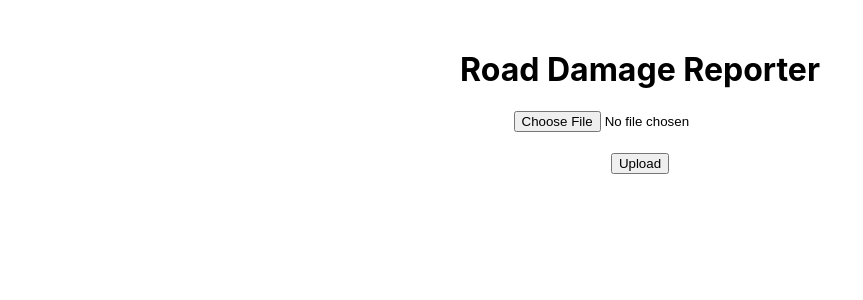
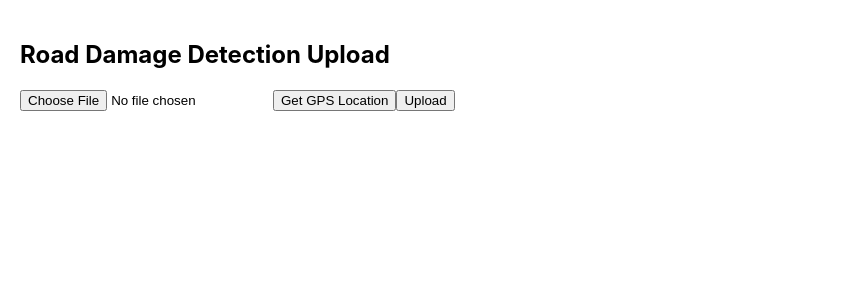
Before and after one commit to abhi3233/road-damage-detection, a React (Create React App) app in the folder frontend/: page / in a window 1280 px wide. Shown: the top 300 px of the page, without its empty margins (0-863 px from the left). Built offline with nearby package versions, Linux system fonts and the light colour scheme.

Commit message:
Updated Week-2

```diff
--- a/frontend/src/App.js
+++ b/frontend/src/App.js
@@ -1,19 +1,30 @@
-import React, { useState } from "react";
+import { useState } from "react";
 import axios from "axios";
 
 function App() {
   const [file, setFile] = useState(null);
+  const [preview, setPreview] = useState(null);
+  const [location, setLocation] = useState(null);
 
+  // 📸 Handle file selection
   const handleFileChange = (e) => {
-    setFile(e.target.files[0]);
+    const selected = e.target.files[0];
+    setFile(selected);
+    setPreview(URL.createObjectURL(selected));
   };
 
-  const handleUpload = async () => {
-    if (!file) {
-      alert("Please select a file");
-      return;
-    }
+  // 📍 Get GPS location
+  const getLocation = () => {
+    navigator.geolocation.getCurrentPosition((position) => {
+      setLocation({
+        lat: position.coords.latitude,
+        lng: position.coords.longitude,
+      });
+    });
+  };
 
+  // 🚀 Upload to backend
+  const uploadImage = async () => {
     const formData = new FormData();
     formData.append("file", file);
 
@@ -22,19 +33,41 @@ function App() {
         "http://127.0.0.1:8000/upload",
         formData
       );
-      alert(res.data.message);
+
+      console.log(res.data);
+      alert("Upload successful!");
     } catch (err) {
-      console.error(err);
+      console.log(err);
       alert("Upload failed");
     }
   };
 
   return (
-    <div style={{ textAlign: "center", marginTop: "50px" }}>
-      <h1>Road Damage Reporter</h1>
+    <div style={{ padding: "20px" }}>
+      <h2>Road Damage Detection Upload</h2>
+
+      {/* File input */}
       <input type="file" onChange={handleFileChange} />
-      <br /><br />
-      <button onClick={handleUpload}>Upload</button>
+
+      {/* Preview */}
+      {preview && (
+        <div>
+          <h4>Preview:</h4>
+          <img src={preview} width="300" />
+        </div>
+      )}
+
+      {/* Location */}
+      <button onClick={getLocation}>Get GPS Location</button>
+
+      {location && (
+        <p>
+          Latitude: {location.lat}, Longitude: {location.lng}
+        </p>
+      )}
+
+      {/* Upload button */}
+      <button onClick={uploadImage}>Upload</button>
     </div>
   );
 }
```
Also changed, not shown: 1 other file (tests, documents, lock files or other folders).
